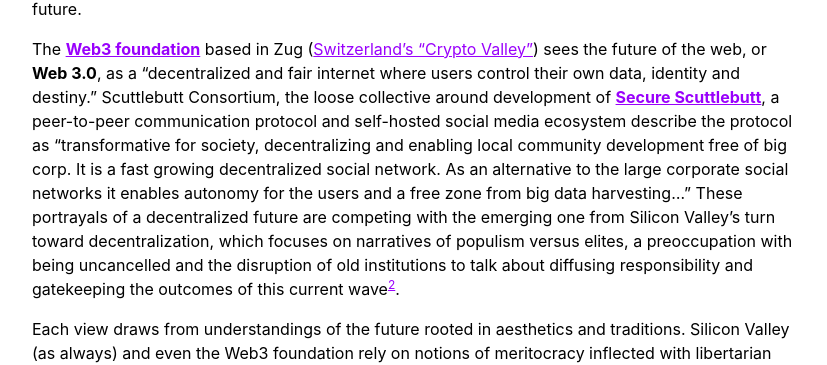
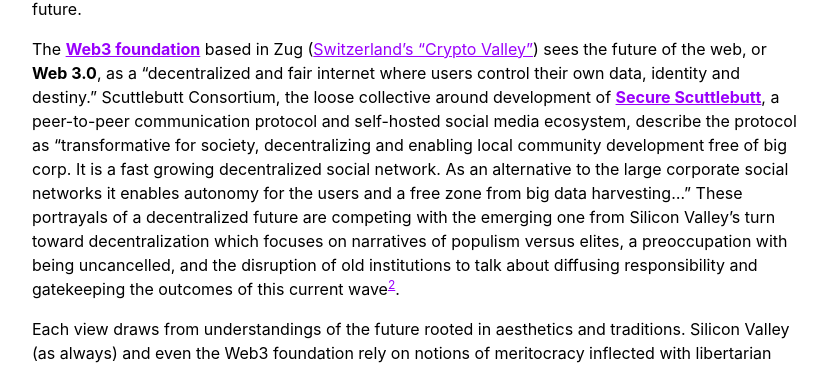
Before and after one commit to hyphacoop/hypha.coop, a Jekyll site: the page built from _posts/2021-07-28-making-change.md, in a window 1280 px wide and 900 px high, scrolled down 2484 px. Shown: the part 173-538 px from the top of the window, without its empty margins (32-859 px from the left). Built offline with Jekyll 4.4.1, drawn with Linux system fonts in a browser that asks for light colours.

Commit message:
add commas

```diff
--- a/_posts/2021-07-28-making-change.md
+++ b/_posts/2021-07-28-making-change.md
@@ -42,7 +42,7 @@
 ### Emerging Decentralized Futures
 In order to try and get at what decentralized futures are being actively imagined and built by decentralizing projects, the workshop introduced existing projects and how they speak about the future.
 
-The **[Web3 foundation](https://web3.foundation/)** based in Zug ([Switzerland’s “Crypto Valley”](https://www.businessinsider.com/what-its-like-in-zug-switzerlands-crypto-valley-2018-6)) sees the future of the web, or **Web 3.0**, as a “decentralized and fair internet where users control their own data, identity and destiny.”  Scuttlebutt Consortium, the loose collective around development of **[Secure Scuttlebutt](https://scuttlebutt.nz/)**, a peer-to-peer communication protocol and self-hosted social media ecosystem describe the protocol as “transformative for society, decentralizing and enabling local community development free of big corp. It is a fast growing decentralized social network. As an alternative to the large corporate social networks it enables autonomy for the users and a free zone from big data harvesting…” These portrayals of a decentralized future are competing with the emerging one from Silicon Valley’s turn toward decentralization, which focuses on narratives of populism versus elites, a preoccupation with being uncancelled and the disruption of old institutions to talk about diffusing responsibility and gatekeeping the outcomes of this current wave[^2].
+The **[Web3 foundation](https://web3.foundation/)** based in Zug ([Switzerland’s “Crypto Valley”](https://www.businessinsider.com/what-its-like-in-zug-switzerlands-crypto-valley-2018-6)) sees the future of the web, or **Web 3.0**, as a “decentralized and fair internet where users control their own data, identity and destiny.”  Scuttlebutt Consortium, the loose collective around development of **[Secure Scuttlebutt](https://scuttlebutt.nz/)**, a peer-to-peer communication protocol and self-hosted social media ecosystem, describe the protocol as “transformative for society, decentralizing and enabling local community development free of big corp. It is a fast growing decentralized social network. As an alternative to the large corporate social networks it enables autonomy for the users and a free zone from big data harvesting…” These portrayals of a decentralized future are competing with the emerging one from Silicon Valley’s turn toward decentralization which focuses on narratives of populism versus elites, a preoccupation with being uncancelled, and the disruption of old institutions to talk about diffusing responsibility and gatekeeping the outcomes of this current wave[^2].
 
 Each view draws from understandings of the future rooted in aesthetics and traditions. Silicon Valley (as always) and even the Web3 foundation rely on notions of meritocracy inflected with libertarian thought. For example, Web3 goals have been presented as “build[ing] a better, fairer system. This is [not to be confused with equality of income or outcomes](https://gitcoin.co/blog/a-warm-welcome-to-web3-and-the-future-of-the-internet/) — but, at least, more equal opportunity.” Scholar Finn Brunton reads these decentralizations as rooted in the visions of the future popularized by Bitcoin’s “escape geographies” as termed by Raymond Craib. Those geographies draw from the “canonical novels of American libertarianism...set in the future when systems of governance have become dysfunctional and are beginning to break down. Characters move to or inhabit alternative zones, where they can live outside the emergency, exacerbate the existing crisis, and return to the changed world on the other side of the disaster where their utopia becomes possible.”
 
```
